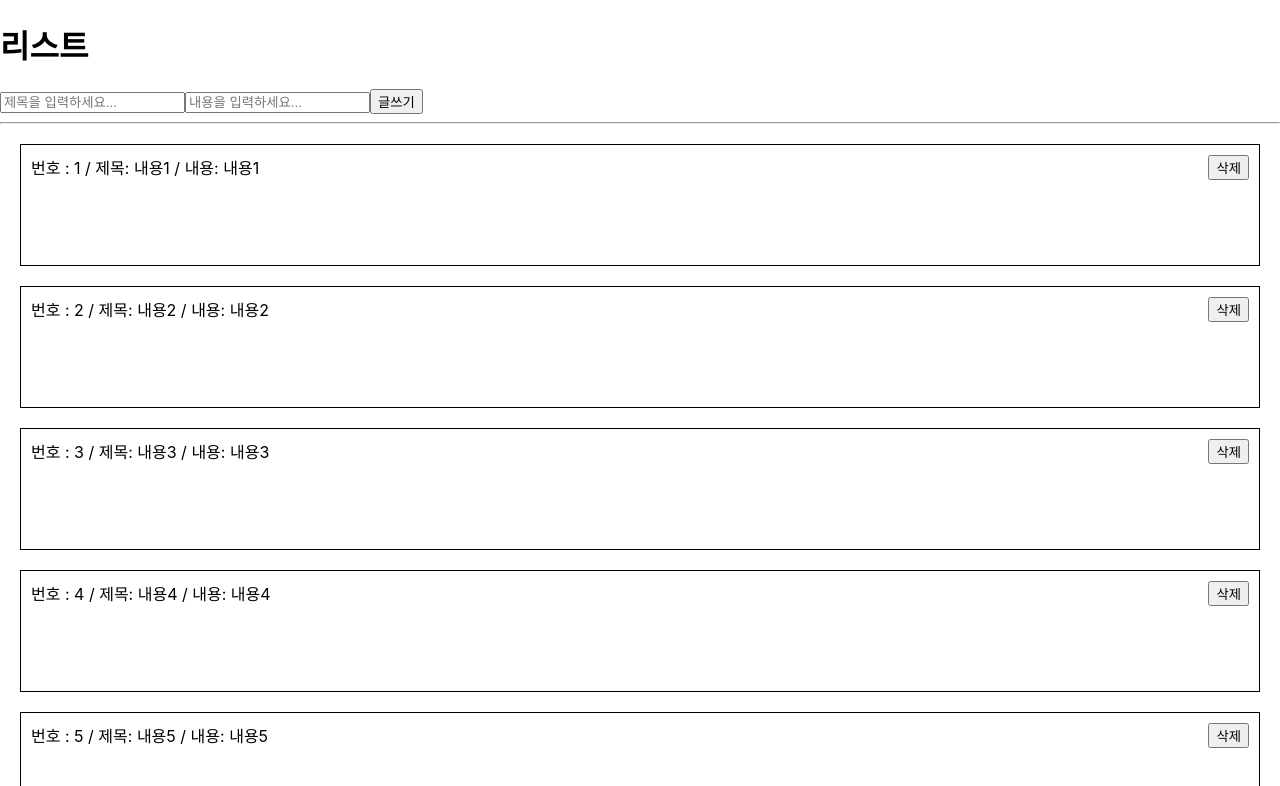
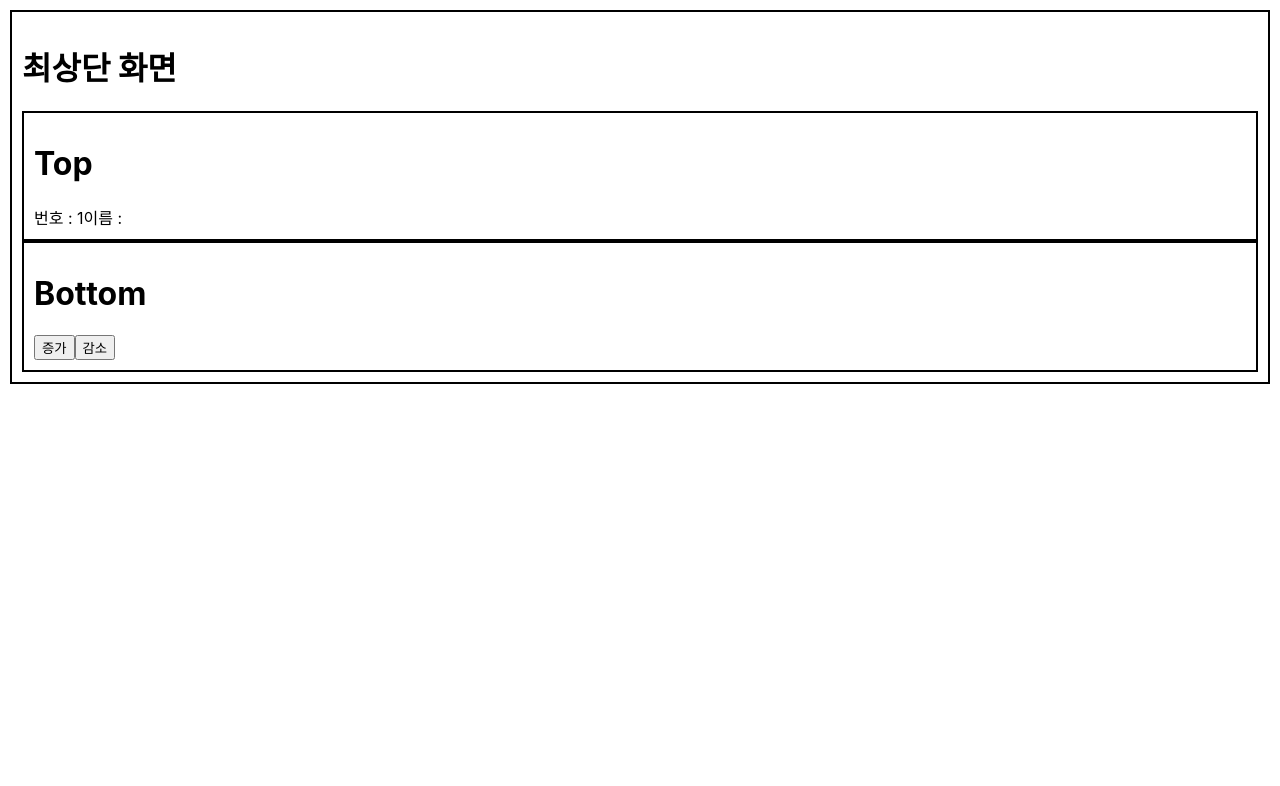
Before and after one commit to rkdwlss2/react, a React (Create React App) app: page / in a window 1280 px wide. Shown: the top 786 px of the page. Built offline with nearby package versions, Linux system fonts and the light colour scheme.

Commit message:
추가 변경

```diff
--- a/package.json
+++ b/package.json
@@ -8,8 +8,10 @@
     "@testing-library/user-event": "^13.5.0",
     "react": "^18.2.0",
     "react-dom": "^18.2.0",
+    "react-redux": "^8.0.7",
     "react-router-dom": "^5.2.0",
     "react-scripts": "5.0.1",
+    "redux": "^4.2.1",
     "styled-components": "^5.3.10",
     "web-vitals": "^2.1.4"
   },
--- a/src/App.css
+++ b/src/App.css
@@ -1,38 +1,15 @@
-.App {
-  text-align: center;
+
+
+.container {
+  height: 700;
+  border: 2px solid black;
 }
 
-.App-logo {
-  height: 40vmin;
-  pointer-events: none;
+.sub_container {
+  height: 250;
+  border: 2px solid black;
 }
 
-@media (prefers-reduced-motion: no-preference) {
-  .App-logo {
-    animation: App-logo-spin infinite 20s linear;
-  }
+div {
+  padding: 10px;
 }
-
-.App-header {
-  background-color: #282c34;
-  min-height: 100vh;
-  display: flex;
-  flex-direction: column;
-  align-items: center;
-  justify-content: center;
-  font-size: calc(10px + 2vmin);
-  color: white;
-}
-
-.App-link {
-  color: #61dafb;
-}
-
-@keyframes App-logo-spin {
-  from {
-    transform: rotate(0deg);
-  }
-  to {
-    transform: rotate(360deg);
-  }
-}
--- a/src/App.js
+++ b/src/App.js
@@ -1,12 +1,19 @@
 import './App.css';
-import ListPage from './pages/ListPage';
-import React from 'react';
+// import ListPage from './pages/ListPage';
+import React, { useState } from 'react';
+import Top from './components/Top';
+import Bottom from './components/Bottom';
 
 
 function App() {
+
+
+
   return (
-    <div>
-      <ListPage />
+    <div className='container'>
+      <h1>최상단 화면</h1>
+      <Top/>
+      <Bottom/>
     </div>
   );
 }
--- /dev/null
+++ b/src/components/Bottom.js
@@ -0,0 +1,18 @@
+import React from 'react';
+import "../App.css"
+import { useDispatch } from 'react-redux';
+import { increase,decrease } from '../store';
+const Bottom = () => {
+
+    const dispatche = useDispatch();
+
+    return (
+        <div className='sub_container'>
+            <h1>Bottom</h1>
+            <button onClick={()=>dispatche(increase("cos"))}>증가</button>
+            <button onClick={()=>dispatche(decrease())}>감소</button>
+        </div>
+    );
+};
+
+export default Bottom;
--- /dev/null
+++ b/src/components/Top.js
@@ -0,0 +1,18 @@
+import React from 'react';
+import "../App.css"
+import { useSelector } from 'react-redux';
+
+const Top = () => {
+
+    const {number,username} = useSelector((store)=>store);
+
+    return (
+        <div className='sub_container'>
+            <h1>Top</h1>
+            번호 : {number}
+            이름 : {username}
+        </div>
+    );
+};
+
+export default Top;
--- a/src/index.js
+++ b/src/index.js
@@ -4,11 +4,19 @@ import './index.css';
 import App from './App';
 import reportWebVitals from './reportWebVitals';
 import { BrowserRouter } from 'react-router-dom';
+import reducer from './store';
+import {createStore} from "redux";
+import { Provider } from 'react-redux';
+
+const store = createStore(reducer);
 
  ReactDOM.render(
   <React.StrictMode>
     <BrowserRouter>
+    <Provider store={store}>
     <App />
+    </Provider>
+
     </BrowserRouter>
   </React.StrictMode>,
   document.getElementById('root')
--- a/src/pages/ListPage.js
+++ b/src/pages/ListPage.js
@@ -32,8 +32,8 @@ const ListPage = () => {
         // ListPage의 setPosts에 무엇을 담아야 함?
         //let post = {id:6,title:"input값"};
         e.preventDefault();// form 태그가 하려는 액션을 중지 시켜야함
-        setPosts([...posts,post]);
-        setNo(no+1);
+        setPosts([...posts, { ...post, id: no }]);
+        setNo(no=>no+1);
     }
 
     const handleForm = (e) => {
@@ -45,11 +45,12 @@ const ListPage = () => {
             [e.target.name]:e.target.value,
             id:no
         });
+
     }
     return (
         <div>
             <h1>리스트</h1>
-            <form onSubmit={handleWrite}>
+            <form onSubmit={handleForm}>
                 <input type='text' placeholder='제목을 입력하세요...' value={post.title} onChange={handleForm} name='title'/>
                 <input type='text' placeholder='내용을 입력하세요...' value={post.content} onChange={handleForm} name='content'/>
                 <button type='button' onClick={handleWrite}>글쓰기</button>
--- /dev/null
+++ b/src/store.js
@@ -0,0 +1,21 @@
+export const increase = (username)=>({type:"INCREMENT",payload:username});
+export const decrease = ()=>({type:"DECREMENT"});
+
+// 상태
+const initstate = {
+    username:"",
+    number: 1,
+}
+// 액션의 결과를 걸러내는 친구
+const reducer = (state = initstate,action)=>{
+    switch(action.type){
+        case "INCREMENT":
+            return {number: state.number+1,username:action.payload};
+        case "DECREMENT":
+            return {number: state.number-1};
+        default:
+            return state;
+    }
+}
+
+export default reducer;
```
Also changed, not shown: .eslintrc.js, 1 other file (tests, documents, lock files or other folders).
